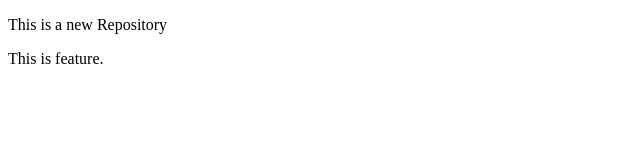
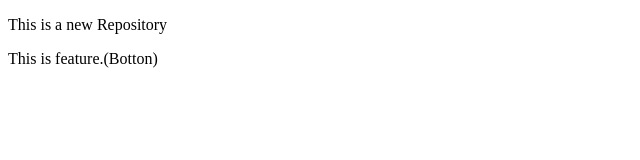
Before and after one commit to sudeep05karmakar2025-lab/Local-Repo, a plain HTML site: page index.html in a window 1280 px wide. Shown: the full height of the page, 0-640 px from the left. Drawn offline with Linux system fonts and the light colour scheme.

Commit message:
Botton Added

```diff
--- a/index.html
+++ b/index.html
@@ -7,6 +7,6 @@
 </head>
 <body>
     <p>This is a new Repository</p>
-    <p>This is feature.</p>
+    <p>This is feature.(Botton)</p>
 </body>
 </html>
```
